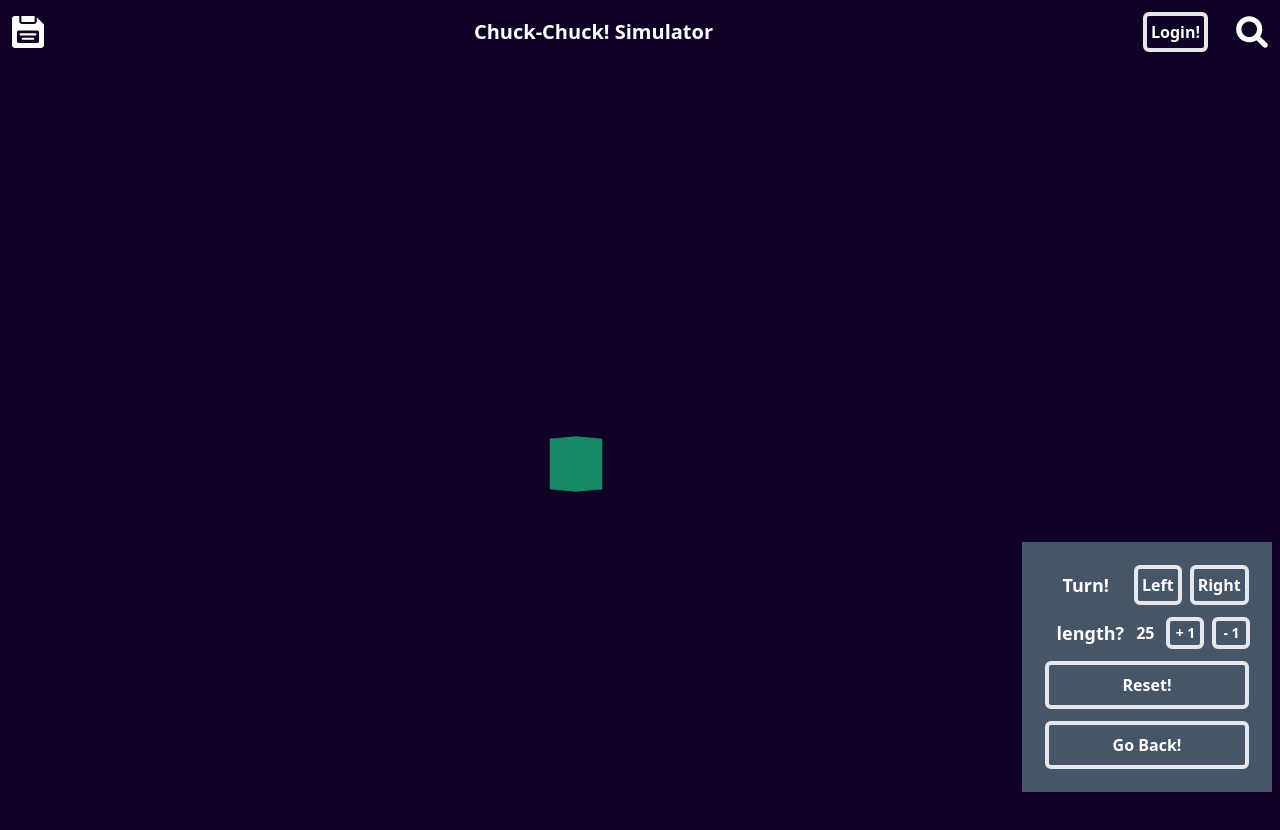
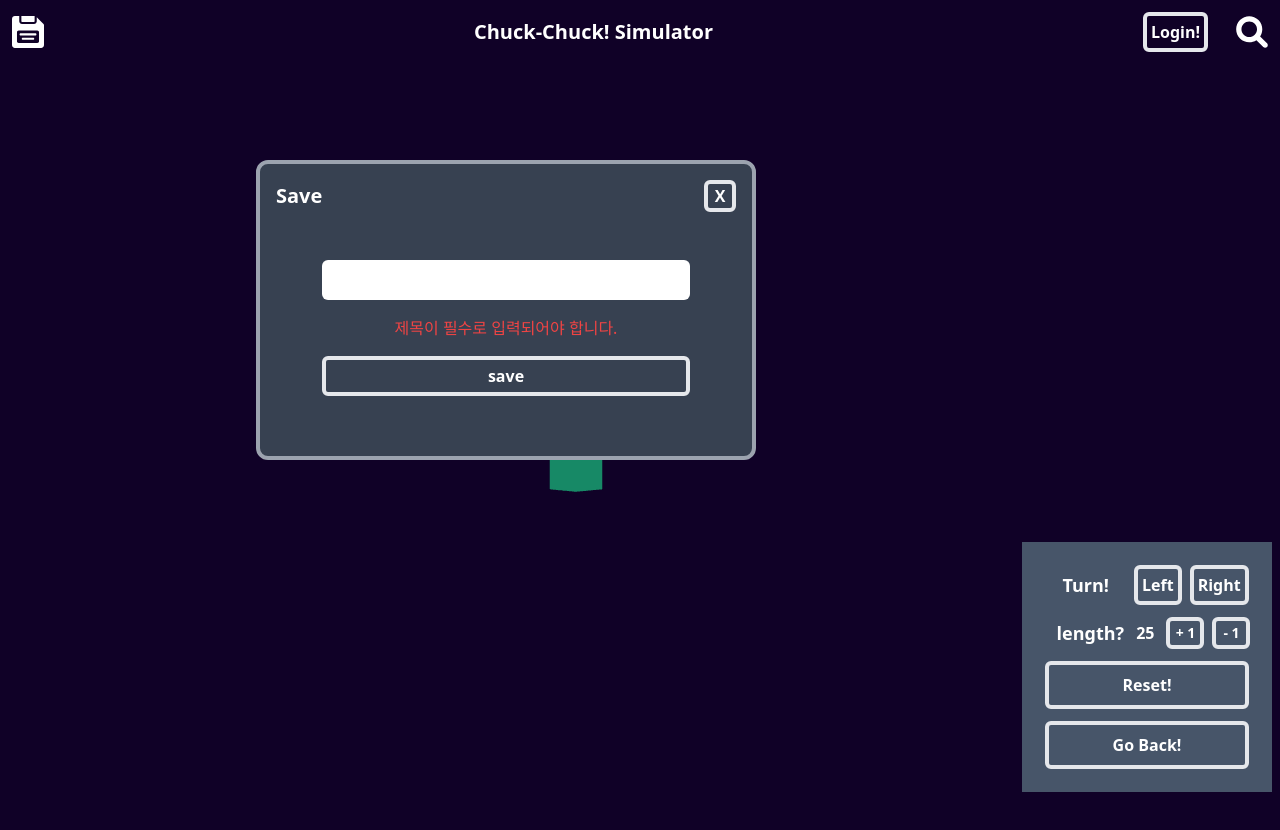
Before and after one commit to The-Chuck-Chuck/The-Chuck, a React (Vite) app: page /simulator in a window 1280 px wide. Both pictures are taken after a click on the button 228 px from the left and 32 px from the top of the page. Shown: the top 830 px of the page. Built offline with nearby package versions, Linux system fonts and the light colour scheme.

Commit message:
Feat(SaveModal): Header에서 저장 버튼 클릭 시 SaveModal 출력

```diff
--- a/src/components/Header.jsx
+++ b/src/components/Header.jsx
@@ -2,19 +2,25 @@ import { useState } from "react";
 import { Link } from "react-router-dom";
 import saveIcon from "../asset/save-icon-silhouette-svgrepo-com.svg";
 import searchIcon from "../asset/search-2907.svg";
+import LoginModal from "../pages/Modal/LoginModal";
+import SaveModal from "../pages/Modal/SaveModal";
 import Button from "./Button";
-import LoginModal from "../pages/Modal/LoginModal";
 
 const Header = () => {
   const [isOpenedLogin, setIsOpenedLogin] = useState(false);
+  const [isOpenedSave, setIsOpenedSave] = useState(false);
 
-  const handleClick = () => {
+  const handleClickLogin = () => {
     setIsOpenedLogin(true);
+  };
+
+  const handleClickSave = () => {
+    setIsOpenedSave(true);
   };
 
   return (
     <div className="p-3 flex gap-7 items-center">
-      <button type="button" className="grow">
+      <button onClick={handleClickSave} type="button" className="grow">
         <img
           src={saveIcon}
           alt="save"
@@ -24,7 +30,7 @@ const Header = () => {
       <Link to="/" className="grow font-bold text-xl">
         <h1>Chuck-Chuck! Simulator</h1>
       </Link>
-      <Button handler={handleClick} addClassName="p-1">
+      <Button handler={handleClickLogin} addClassName="p-1">
         Login!
       </Button>
       <button type="button" className="bg-saveIcon">
@@ -35,6 +41,7 @@ const Header = () => {
         />
       </button>
       {isOpenedLogin && <LoginModal setIsOpened={setIsOpenedLogin} />}
+      {isOpenedSave && <SaveModal setIsOpened={setIsOpenedSave} />}
     </div>
   );
 };
--- /dev/null
+++ b/src/pages/Modal/SaveModal.jsx
@@ -0,0 +1,38 @@
+import { useState } from "react";
+import Button from "../../components/Button";
+import Modal from "../../components/Modal";
+
+const SaveModal = ({ setIsOpened }) => {
+  const [inputValue, setInputValue] = useState("");
+
+  const handleChangedValue = (event) => {
+    setInputValue(event.target.value);
+  };
+
+  return (
+    <Modal
+      drection="row"
+      title="Save"
+      addClassName="top-[20%] left-[20%]"
+      setIsOpened={setIsOpened}
+    >
+      <form
+        action="submit"
+        className="mt-8 flex flex-col gap-4 justify-center items-center"
+      >
+        <input
+          type="text"
+          name="saveTitle"
+          className="w-[80%] h-10 text-black rounded-md"
+          value={inputValue}
+          onChange={handleChangedValue}
+        />
+        {!inputValue && (
+          <div className="text-red-500">제목이 필수로 입력되어야 합니다.</div>
+        )}
+        <Button addClassName="w-[80%] h-10">save</Button>
+      </form>
+    </Modal>
+  );
+};
+export default SaveModal;
```
